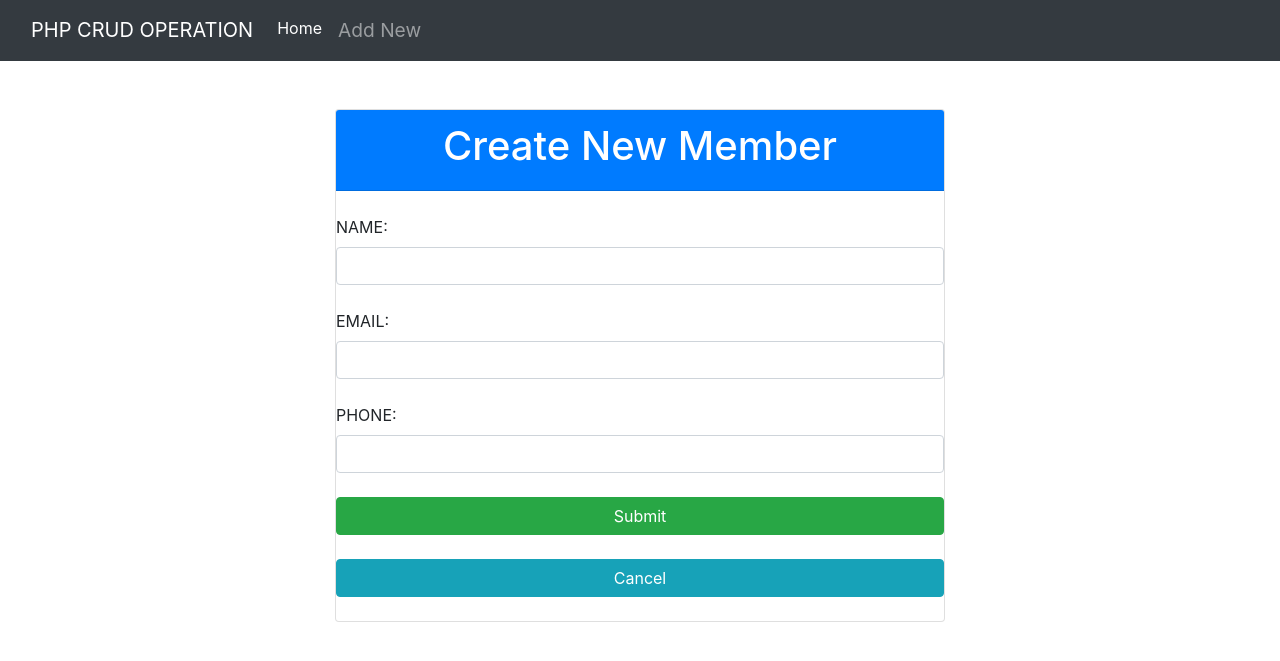
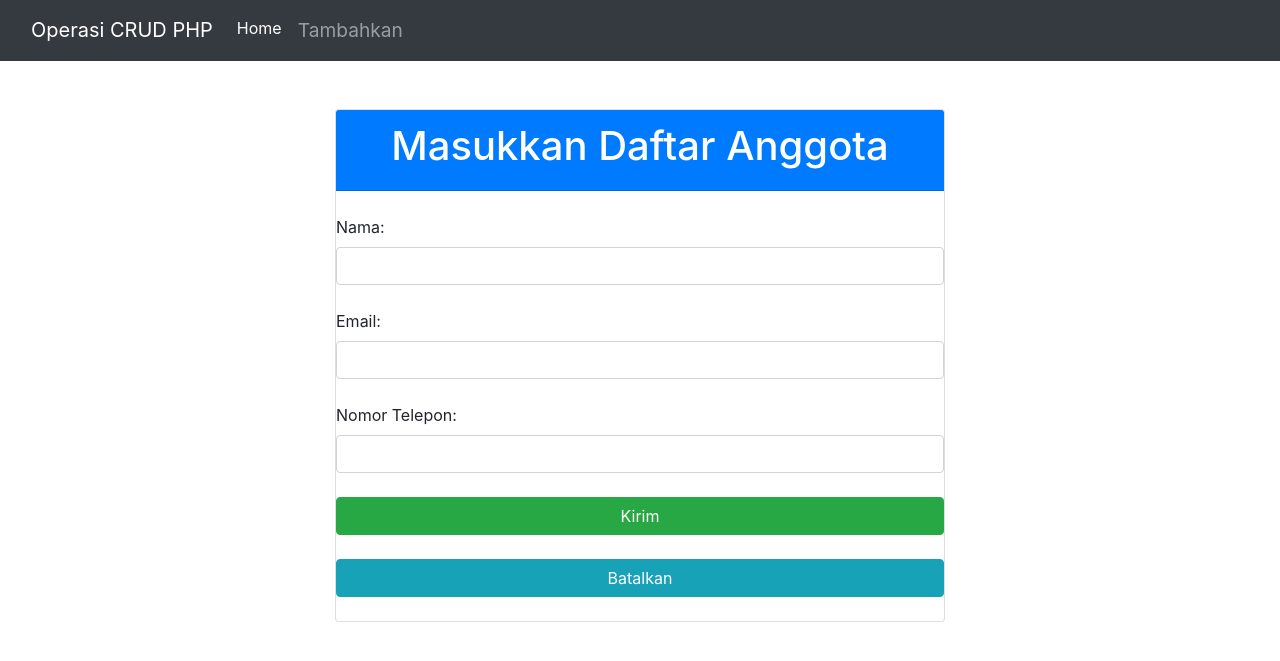
Before and after one commit to Kir4itsu/CRUDaplikasiPHP, a PHP site: page /create.php in a window 1280 px wide. Shown: the top 661 px of the page. Run offline with PHP 8.4, Linux system fonts and the light colour scheme; some libraries are stand-ins or nearby versions.

Commit message:
Initial commit

```diff
--- a/create.php
+++ b/create.php
@@ -12,7 +12,7 @@
 <!DOCTYPE html>
 <html>
 <head>
- <title>CRUD</title>
+ <title>Aplikasi CRUD</title>
 
   <meta name="viewport" content="width=device-width, initial-scale=1">
   <link rel="stylesheet" href="https://maxcdn.bootstrapcdn.com/bootstrap/4.0.0/css/bootstrap.min.css">
@@ -23,14 +23,14 @@
 <body>
 <nav class="navbar navbar-expand-lg navbar-dark bg-dark">
       <div class="container-fluid">
-        <a class="navbar-brand" href="index.php">PHP CRUD OPERATION</a>
+        <a class="navbar-brand" href="index.php">Operasi CRUD PHP</a>
         <div class="collapse navbar-collapse" id="navbarNav">
           <ul class="navbar-nav">
             <li class="nav-item">
               <a class="nav-link active" aria-current="page" href="index.php">Home</a>
             </li>
             <li class="nav-item">
-              <a class="nav-link" href="create.php"><span style="font-size:larger;">Add New</span></a>
+              <a class="nav-link" href="create.php"><span style="font-size:larger;">Tambahkan</span></a>
             </li>
           </ul>
         </div>
@@ -43,20 +43,20 @@
  <br><br><div class="card">
 
  <div class="card-header bg-primary">
- <h1 class="text-white text-center">  Create New Member </h1>
+ <h1 class="text-white text-center">  Masukkan Daftar Anggota </h1>
  </div><br>
 
- <label> NAME: </label>
+ <label> Nama: </label>
  <input type="text" name="name" class="form-control"> <br>
 
- <label> EMAIL: </label>
+ <label> Email: </label>
  <input type="text" name="email" class="form-control"> <br>
 
- <label> PHONE: </label>
+ <label> Nomor Telepon: </label>
  <input type="text" name="phone" class="form-control"> <br>
 
- <button class="btn btn-success" type="submit" name="submit"> Submit </button><br>
- <a class="btn btn-info" type="submit" name="cancel" href="index.php"> Cancel </a><br>
+ <button class="btn btn-success" type="submit" name="submit"> Kirim </button><br>
+ <a class="btn btn-info" type="submit" name="cancel" href="index.php"> Batalkan </a><br>
 
  </div>
  </form>
--- a/edit.php
+++ b/edit.php
@@ -52,14 +52,14 @@
 <body>
 <nav class="navbar navbar-expand-lg navbar-dark bg-dark" class="fw-bold">
       <div class="container-fluid">
-        <a class="navbar-brand" href="index.php">PHP CRUD OPERATION</a>
+        <a class="navbar-brand" href="index.php">Operasi CRUD PHP</a>
         <div class="collapse navbar-collapse" id="navbarNav">
           <ul class="navbar-nav">
             <li class="nav-item">
               <a class="nav-link active" aria-current="page" href="index.php">Home</a>
             </li>
             <li class="nav-item">
-              <a class="nav-link" href="create.php">Add New</a>
+              <a class="nav-link" href="create.php">Tambahkan Baru</a>
             </li>
           </ul>
         </div>
@@ -72,7 +72,7 @@
  <br><br><div class="card">
 
  <div class="card-header bg-warning">
- <h1 class="text-white text-center">  Update Member </h1>
+ <h1 class="text-white text-center">  Update Anggota </h1>
  </div><br>
 
  <input type="hidden" name="id" value="<?php echo $id; ?>" class="form-control"> <br>
```
Also changed, not shown: delete.php (+32 -0 lines), index.php (+8 -8 lines), crud.db.
